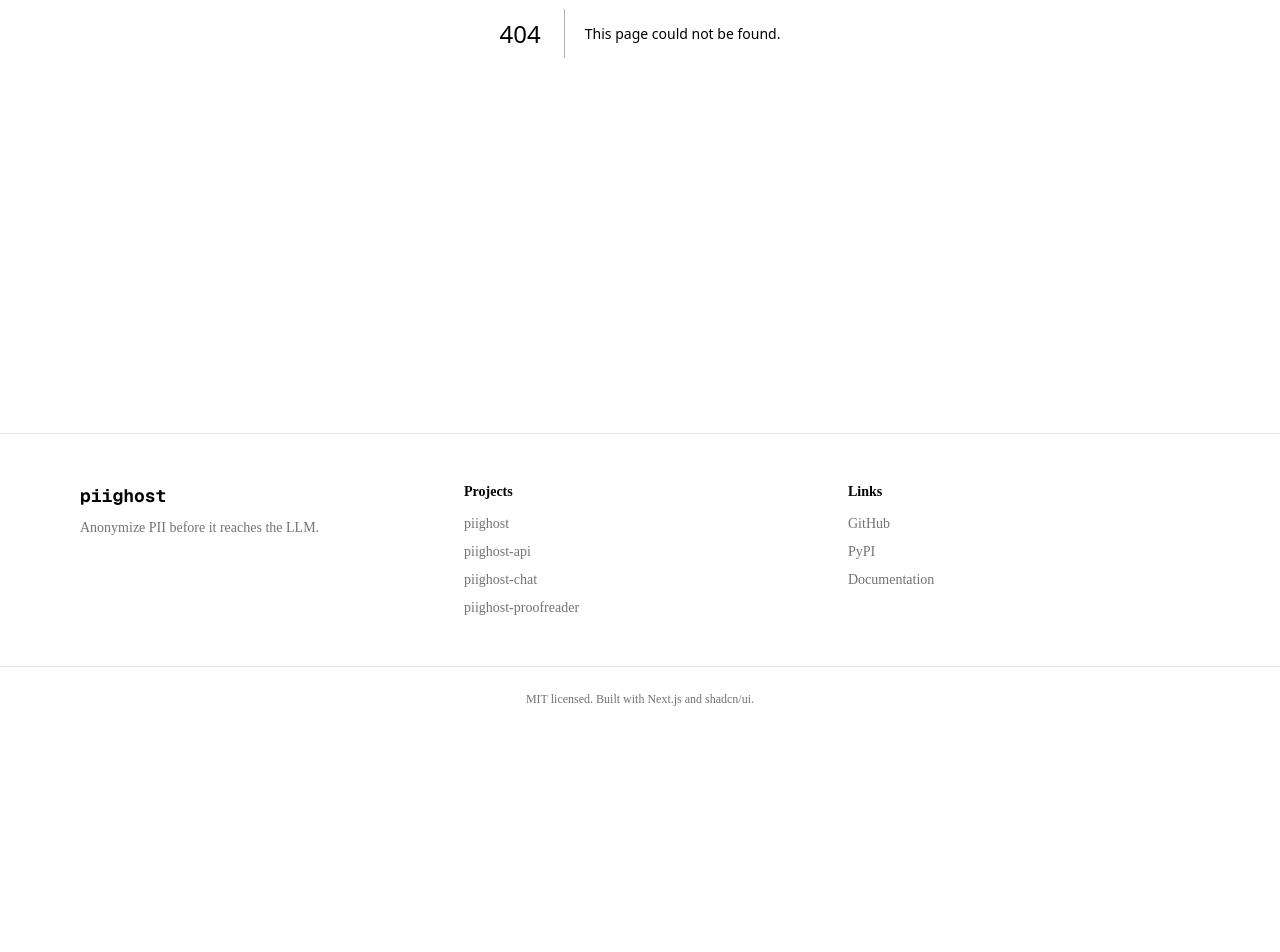
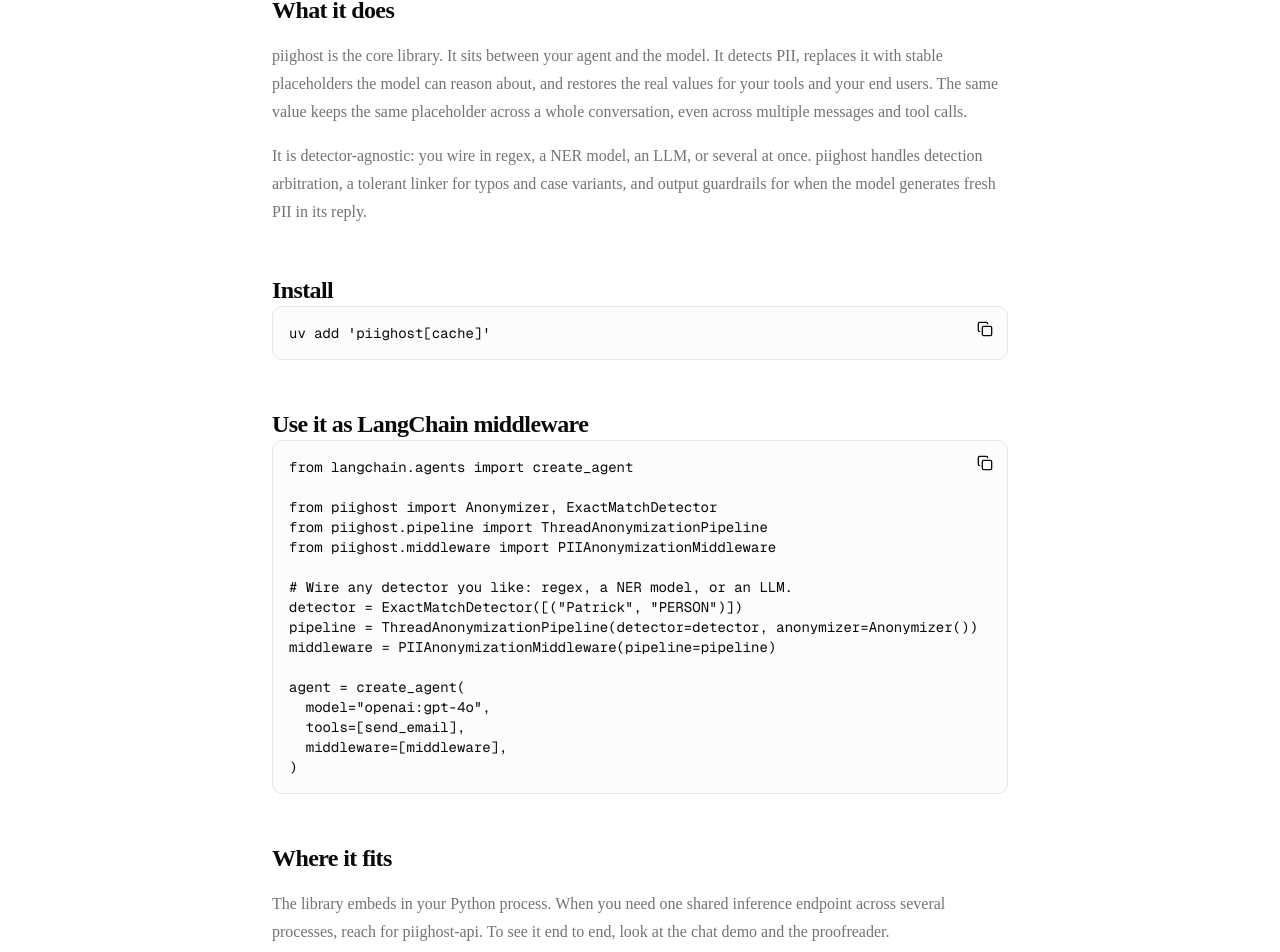
Before and after one commit to Athroniaeth/piighost-studio, a Next.js app: page /piighost in a window 1280 px wide. Before the commit this address had no page. Shown: the part 432-1384 px from the top of the page. Before the commit the page ends 1163 px from the top, so only its background shows below. Built offline with nearby package versions, Linux system fonts and the light colour scheme.

Commit message:
feat: /piighost project page

```diff
--- /dev/null
+++ b/src/app/piighost/page.mdx
@@ -0,0 +1,51 @@
+import { ProjectHeader } from "@/components/project-header";
+import { CodeBlock } from "@/components/code-block";
+import { getProject } from "@/lib/site";
+
+export const metadata = { title: "piighost" };
+
+<ProjectHeader project={getProject("piighost")} />
+
+<div className="mx-auto max-w-3xl px-4 py-12">
+
+## What it does
+
+piighost is the core library. It sits between your agent and the model. It detects PII,
+replaces it with stable placeholders the model can reason about, and restores the real
+values for your tools and your end users. The same value keeps the same placeholder across
+a whole conversation, even across multiple messages and tool calls.
+
+It is detector-agnostic: you wire in regex, a NER model, an LLM, or several at once. piighost
+handles detection arbitration, a tolerant linker for typos and case variants, and output
+guardrails for when the model generates fresh PII in its reply.
+
+## Install
+
+<CodeBlock code={`uv add 'piighost[cache]'`} lang="bash" />
+
+## Use it as LangChain middleware
+
+<CodeBlock code={`from langchain.agents import create_agent
+
+from piighost import Anonymizer, ExactMatchDetector
+from piighost.pipeline import ThreadAnonymizationPipeline
+from piighost.middleware import PIIAnonymizationMiddleware
+
+# Wire any detector you like: regex, a NER model, or an LLM.
+detector = ExactMatchDetector([("Patrick", "PERSON")])
+pipeline = ThreadAnonymizationPipeline(detector=detector, anonymizer=Anonymizer())
+middleware = PIIAnonymizationMiddleware(pipeline=pipeline)
+
+agent = create_agent(
+    model="openai:gpt-4o",
+    tools=[send_email],
+    middleware=[middleware],
+)`} lang="python" />
+
+## Where it fits
+
+The library embeds in your Python process. When you need one shared inference endpoint
+across several processes, reach for piighost-api. To see it end to end, look at the chat
+demo and the proofreader.
+
+</div>
```
